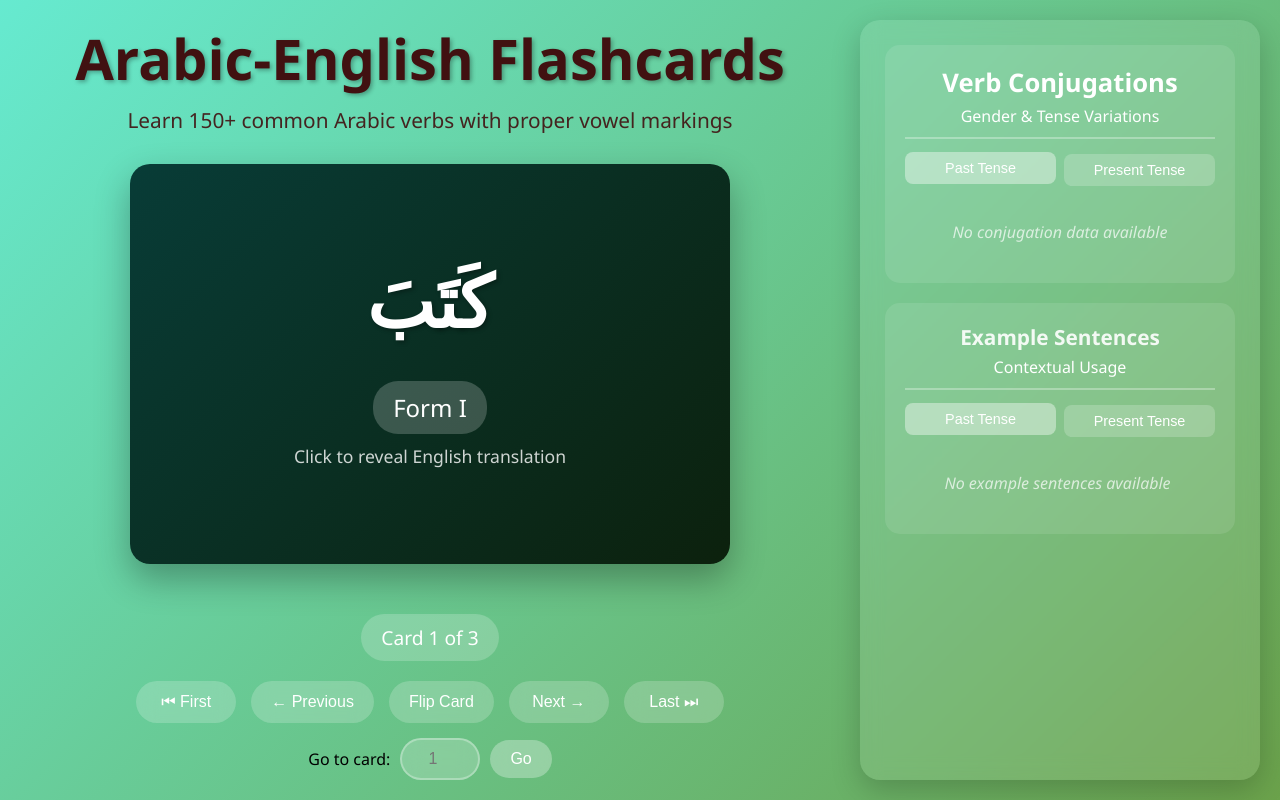
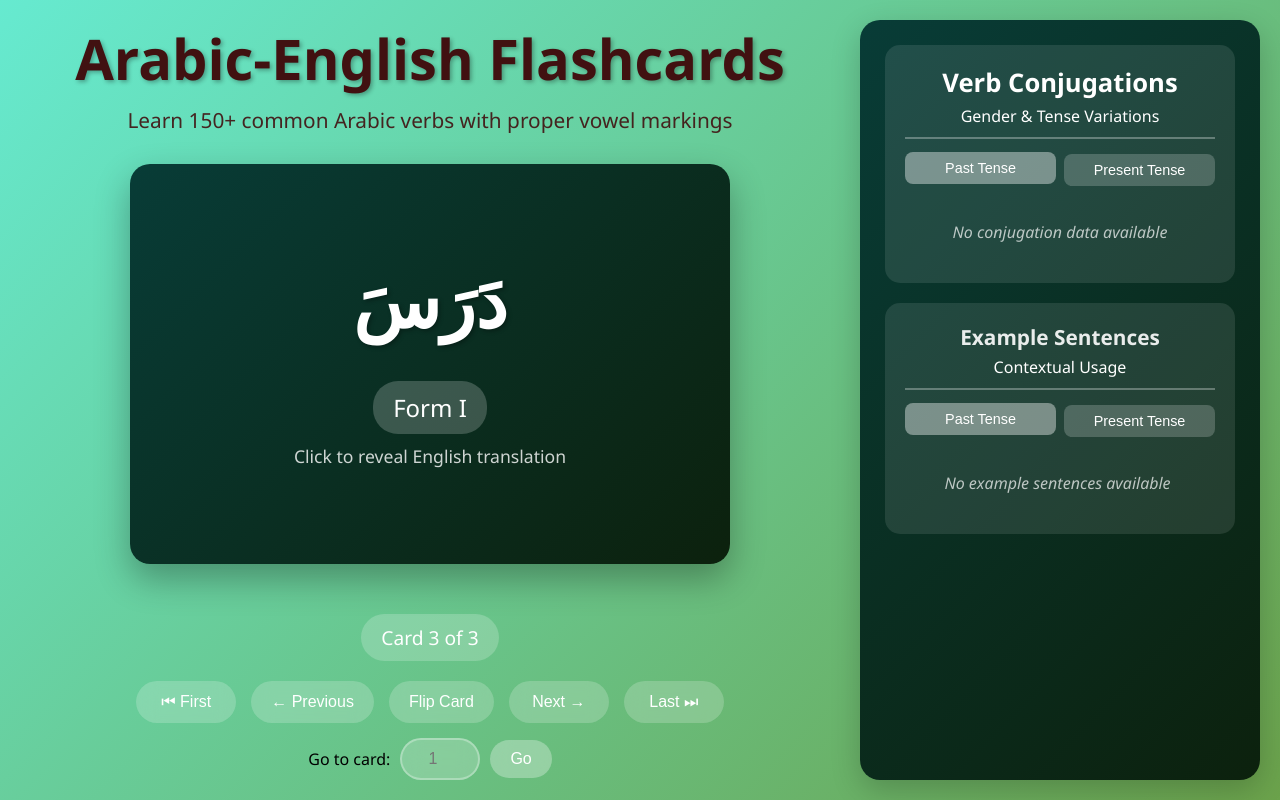
Before and after one commit to ejuPhd/arabic-flashcards, a Flask app: page / in a window 1280 px wide. Run offline with Flask 3, Linux system fonts and the light colour scheme.

Commit message:
Add project documentation: requirements.txt and README.md

```diff
--- /dev/null
+++ b/requirements.txt
@@ -0,0 +1,3 @@
+Flask==2.3.3
+Werkzeug==2.3.7
+Jinja2==3.1.2
--- a/static/styles/style.css
+++ b/static/styles/style.css
@@ -202,7 +202,7 @@
 /* SIDEBAR STYLES */
 .sidebar {
     width: 400px;
-    background: rgba(255, 255, 255, 0.1);
+    background: linear-gradient(135deg, #083c37, #0c210d);
     backdrop-filter: blur(10px);
     border-radius: 20px;
     padding: 25px;
```
Also changed, not shown: README.md (added).
